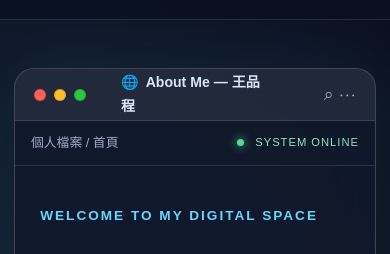
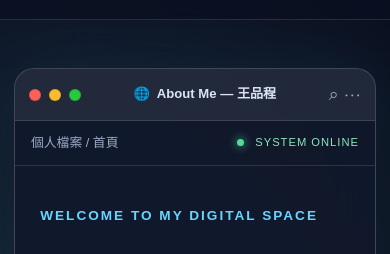
Before and after one commit to pincheng0926/self-introduction, a plain HTML site: page Self-introduction index.html.html in a window 390 px wide. Shown: the part 49-303 px from the top of the page. Drawn offline with Linux system fonts and the light colour scheme.

Commit message:
v.2026-11-23

```diff
--- a/Self-introduction index.html.html
+++ b/Self-introduction index.html.html
@@ -110,16 +110,16 @@
       backdrop-filter:blur(24px);
     }
     .mac-titlebar {
-      height:52px; display:flex; align-items:center; justify-content:space-between;
+      height:52px; display:flex; align-items:center; justify-content:space-between; gap:10px;
       padding:0 19px; background:rgba(255,255,255,.075); border-bottom:1px solid var(--line);
     }
-    .traffic-lights { display:flex; gap:8px; width:90px; }
+    .traffic-lights { display:flex; gap:8px; width:90px; flex-shrink:0; }
     .traffic-lights i { width:12px; height:12px; border-radius:50%; background:#ff6058; box-shadow:inset 0 0 0 1px rgba(0,0,0,.12); }
     .traffic-lights i:nth-child(2) { background:#ffbd2e; }
     .traffic-lights i:nth-child(3) { background:#28c840; }
-    .window-title { color:#dce5f8; font-size:.88rem; font-weight:650; }
+    .window-title { color:#dce5f8; font-size:.88rem; font-weight:650; white-space:nowrap; }
     .window-title span { margin-right:7px; color:#fff; }
-    .window-tools { width:90px; text-align:right; color:#9eabc5; font-size:1.1rem; }
+    .window-tools { width:90px; text-align:right; color:#9eabc5; font-size:1.1rem; flex-shrink:0; white-space:nowrap; }
     .mac-toolbar { display:flex; justify-content:space-between; align-items:center; padding:13px 25px; color:#9eabc5; font-size:.8rem; border-bottom:1px solid var(--line); }
     .live-status { color:#8ce7bb; letter-spacing:1px; font-size:.7rem; }
     .live-status i { display:inline-block; width:7px; height:7px; margin-right:7px; border-radius:50%; background:#55d99a; box-shadow:0 0 10px #55d99a; }
@@ -143,6 +143,9 @@
 
     @media (max-width:760px) {
       .hero { padding:48px 0 65px; }
+      .mac-titlebar { padding:0 14px; }
+      .traffic-lights, .window-tools { width:auto; }
+      .window-title { font-size:.82rem; }
       .mac-content { grid-template-columns:1fr; }
       .mac-main { padding:38px 7%; }
       .mac-side { margin:0 7% 25px; }
@@ -256,7 +259,7 @@
 
     <section id="interests">
       <h2 class="section-title">我的興趣</h2>
-      <p class="section-sub">生活中新常讓我投入時間的幾件事。</p>
+      <p class="section-sub">生活中最常讓我投入時間的幾件事。</p>
       <div class="grid">
         <article class="card">
           <div class="icon">🖥️</div>
```
